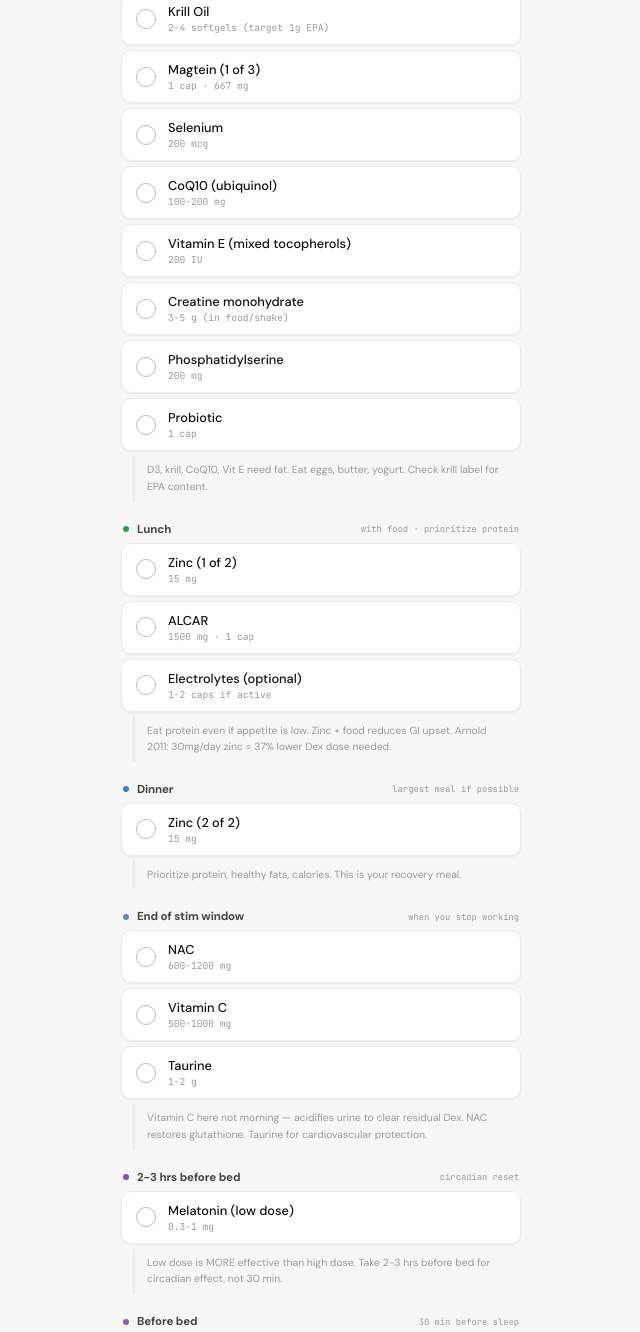
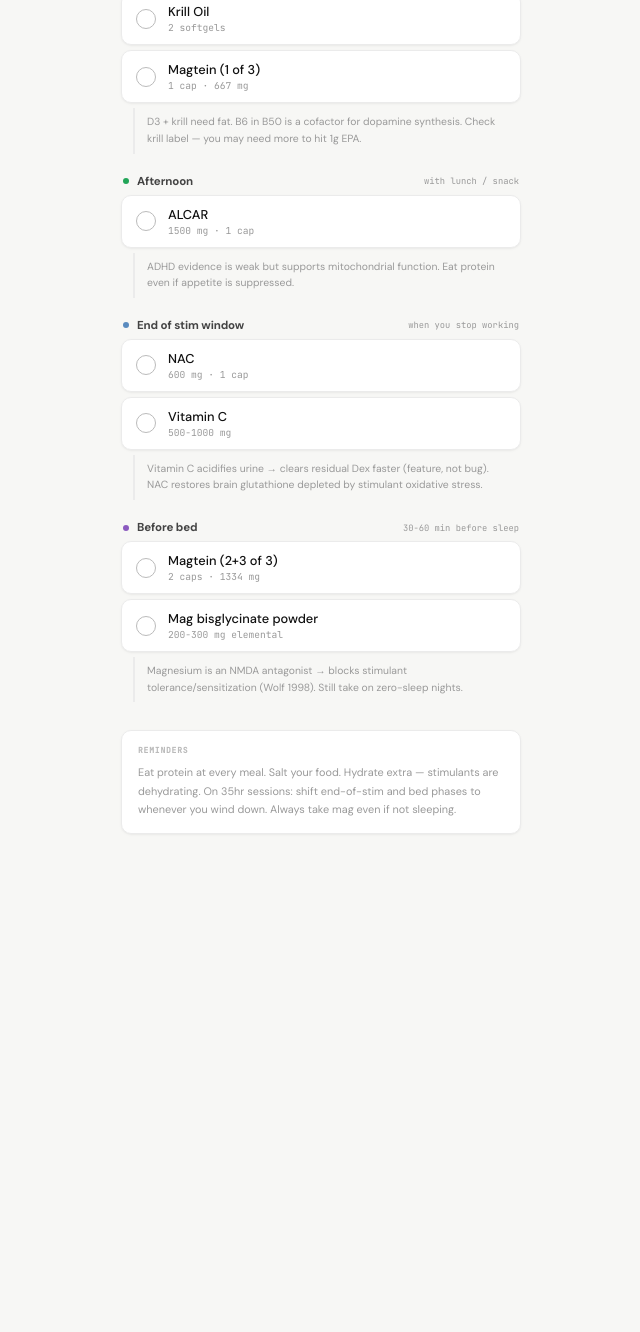
Before and after one commit to jackirvinee/stack-tracker, a plain HTML site: page index.html in a window 1280 px wide. Shown: the part 799-2131 px from the top of the page, without its empty margins (319-959 px from the left). After the commit the page ends 1713 px from the top, so only its background shows below. Drawn offline with Linux system fonts and the light colour scheme; no server answers.

Commit message:
Revert app to current stack only, optimized notes from research

```diff
--- a/index.html
+++ b/index.html
@@ -130,49 +130,31 @@ const PHASES = [
       { id: 'wellbutrin', name: 'Wellbutrin XL', dose: 'prescribed dose', rx: true },
       { id: 'tyrosine', name: 'L-Tyrosine', dose: '500 mg \u00b7 1 cap' },
     ],
-    note: 'Wait 30-60 min before food. Tyrosine needs empty stomach for BBB transport.'
+    note: 'Wait 30-60 min before food. Tyrosine needs empty stomach for BBB transport. Consider cycling 5 on / 2 off.'
   },
   {
     id: 'breakfast',
     name: 'Breakfast',
-    context: 'with food + fat \u00b7 T+30-60m',
+    context: 'with food + fat',
     color: '#c49a2c',
     items: [
       { id: 'b50', name: 'B50 Complex', dose: '1 cap' },
       { id: 'electrolytes', name: 'Electrolyte caps', dose: '2 caps' },
       { id: 'd3', name: 'Vitamin D3', dose: '2500 IU \u00b7 1 softgel' },
-      { id: 'krill', name: 'Krill Oil', dose: '2-4 softgels (target 1g EPA)' },
+      { id: 'krill', name: 'Krill Oil', dose: '2 softgels' },
       { id: 'magtein1', name: 'Magtein (1 of 3)', dose: '1 cap \u00b7 667 mg' },
-      { id: 'selenium', name: 'Selenium', dose: '200 mcg' },
-      { id: 'coq10', name: 'CoQ10 (ubiquinol)', dose: '100-200 mg' },
-      { id: 'vite', name: 'Vitamin E (mixed tocopherols)', dose: '200 IU' },
-      { id: 'creatine', name: 'Creatine monohydrate', dose: '3-5 g (in food/shake)' },
-      { id: 'ps', name: 'Phosphatidylserine', dose: '200 mg' },
-      { id: 'probiotic', name: 'Probiotic', dose: '1 cap' },
     ],
-    note: 'D3, krill, CoQ10, Vit E need fat. Eat eggs, butter, yogurt. Check krill label for EPA content.'
+    note: 'D3 + krill need fat. B6 in B50 is a cofactor for dopamine synthesis. Check krill label \u2014 you may need more to hit 1g EPA.'
   },
   {
-    id: 'lunch',
-    name: 'Lunch',
-    context: 'with food \u00b7 prioritize protein',
+    id: 'afternoon',
+    name: 'Afternoon',
+    context: 'with lunch / snack',
     color: '#22a558',
     items: [
-      { id: 'zinc1', name: 'Zinc (1 of 2)', dose: '15 mg' },
       { id: 'alcar', name: 'ALCAR', dose: '1500 mg \u00b7 1 cap' },
-      { id: 'electrolytes2', name: 'Electrolytes (optional)', dose: '1-2 caps if active' },
     ],
-    note: 'Eat protein even if appetite is low. Zinc + food reduces GI upset. Arnold 2011: 30mg/day zinc = 37% lower Dex dose needed.'
-  },
-  {
-    id: 'dinner',
-    name: 'Dinner',
-    context: 'largest meal if possible',
-    color: '#3b7dd8',
-    items: [
-      { id: 'zinc2', name: 'Zinc (2 of 2)', dose: '15 mg' },
-    ],
-    note: 'Prioritize protein, healthy fats, calories. This is your recovery meal.'
+    note: 'ADHD evidence is weak but supports mitochondrial function. Eat protein even if appetite is suppressed.'
   },
   {
     id: 'endstim',
@@ -180,33 +162,21 @@ const PHASES = [
     context: 'when you stop working',
     color: '#5a8bbf',
     items: [
-      { id: 'nac', name: 'NAC', dose: '600-1200 mg' },
+      { id: 'nac', name: 'NAC', dose: '600 mg \u00b7 1 cap' },
       { id: 'vitc', name: 'Vitamin C', dose: '500-1000 mg' },
-      { id: 'taurine', name: 'Taurine', dose: '1-2 g' },
     ],
-    note: 'Vitamin C here not morning \u2014 acidifies urine to clear residual Dex. NAC restores glutathione. Taurine for cardiovascular protection.'
-  },
-  {
-    id: 'prebed',
-    name: '2-3 hrs before bed',
-    context: 'circadian reset',
-    color: '#7c4dca',
-    items: [
-      { id: 'melatonin', name: 'Melatonin (low dose)', dose: '0.3-1 mg' },
-    ],
-    note: 'Low dose is MORE effective than high dose. Take 2-3 hrs before bed for circadian effect, not 30 min.'
+    note: 'Vitamin C acidifies urine \u2192 clears residual Dex faster (feature, not bug). NAC restores brain glutathione depleted by stimulant oxidative stress.'
   },
   {
     id: 'bed',
     name: 'Before bed',
-    context: '30 min before sleep',
+    context: '30-60 min before sleep',
     color: '#8b5abf',
     items: [
       { id: 'magtein23', name: 'Magtein (2+3 of 3)', dose: '2 caps \u00b7 1334 mg' },
       { id: 'magbisgly', name: 'Mag bisglycinate powder', dose: '200-300 mg elemental' },
-      { id: 'nac2', name: 'NAC (optional 2nd dose)', dose: '600 mg' },
     ],
-    note: 'Still take on zero-sleep nights. Magnesium blocks NMDA \u2192 prevents tolerance. NAC has short half-life, 2nd dose extends glutathione coverage.'
+    note: 'Magnesium is an NMDA antagonist \u2192 blocks stimulant tolerance/sensitization (Wolf 1998). Still take on zero-sleep nights.'
   }
 ];
 let state = {};
@@ -697,7 +667,7 @@ function render() {
   const footerH3 = document.createElement('h3');
   footerH3.textContent = 'Reminders';
   const footerP = document.createElement('p');
-  footerP.textContent = 'Eat protein at every meal. Salt your food. Hydrate extra \u2014 stimulants are dehydrating. Get ferritin, vitamin D, zinc, and RBC magnesium tested. On 35hr sessions: shift end-of-stim and bed phases to whenever you wind down. Always take mag even if not sleeping. Introduce new supplements ONE at a time.';
+  footerP.textContent = 'Eat protein at every meal. Salt your food. Hydrate extra \u2014 stimulants are dehydrating. On 35hr sessions: shift end-of-stim and bed phases to whenever you wind down. Always take mag even if not sleeping.';
   footer.appendChild(footerH3);
   footer.appendChild(footerP);
   app.appendChild(footer);
--- a/sw.js
+++ b/sw.js
@@ -1,4 +1,4 @@
-const CACHE_NAME = 'stack-v7';
+const CACHE_NAME = 'stack-v8';
 const ASSETS = [
   './',
   './index.html',
```
